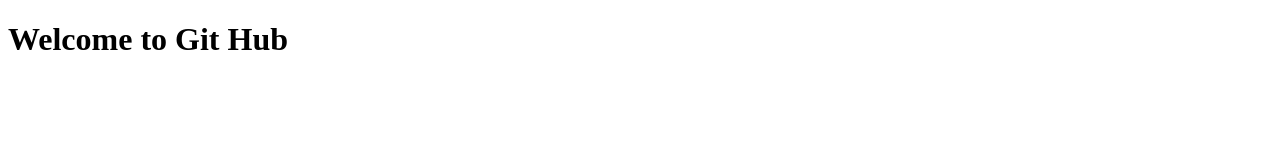
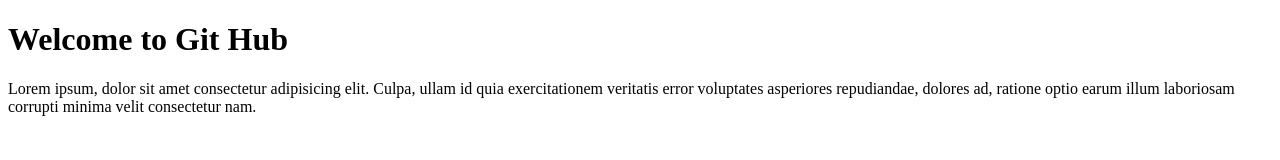
Before and after one commit to robya91/git-test-v1, a plain HTML site: page index.html in a window 1280 px wide. Drawn offline with Linux system fonts and the light colour scheme.

Commit message:
second commit

```diff
--- a/index.html
+++ b/index.html
@@ -10,5 +10,8 @@
 
     <h1>Welcome to Git Hub</h1>
 
+    <p>Lorem ipsum, dolor sit amet consectetur adipisicing elit. Culpa, ullam id quia exercitationem veritatis error
+        voluptates asperiores repudiandae, dolores ad, ratione optio earum illum laboriosam corrupti minima velit
+        consectetur nam.</p>
 </body>
 </html>
```
